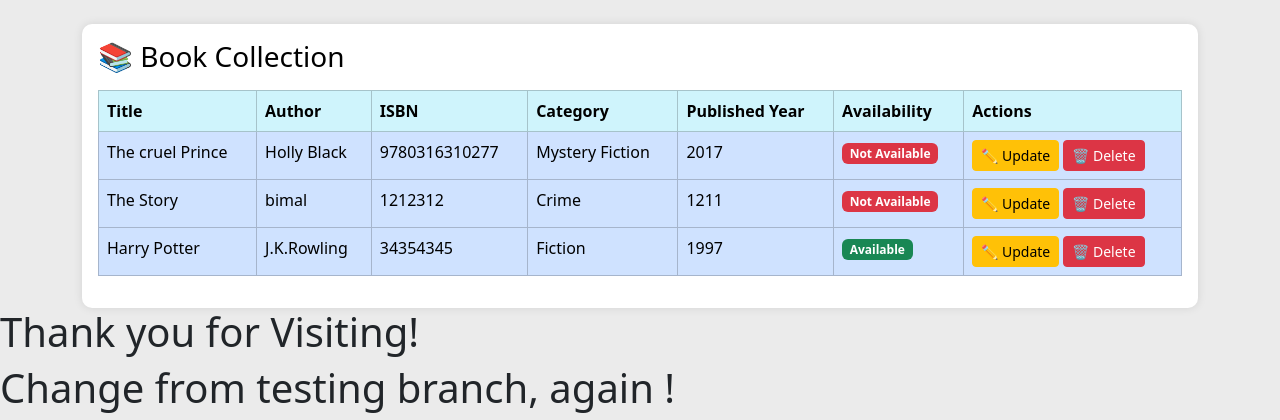
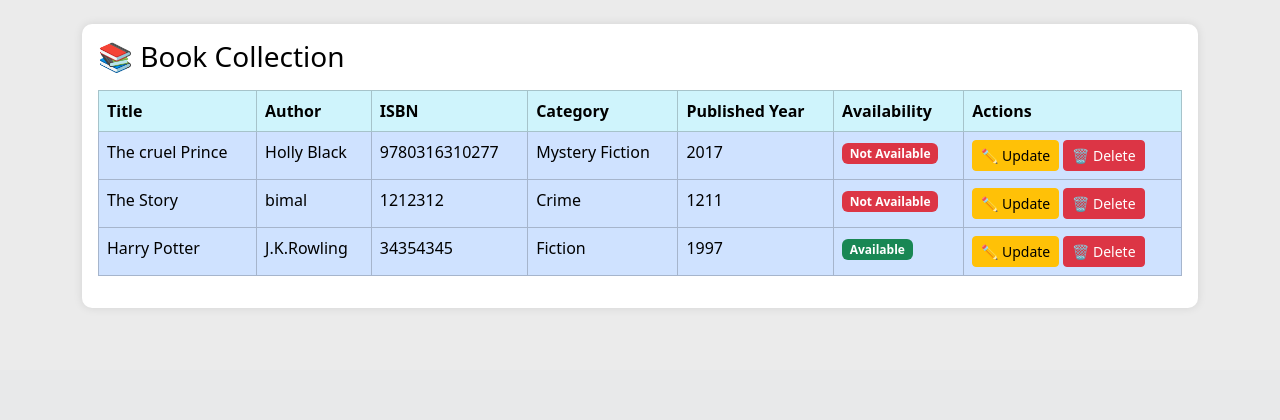
Before and after one commit to Jiya156/LibraryManagement, a Django app: page / in a window 1280 px wide. Shown: the part 430-850 px from the top of the page. After the commit the page ends 738 px from the top, so only its background shows below. Run offline with Django 5.2, Linux system fonts and the light colour scheme; data comes from the database, SQL or seed files in the repository; some libraries are stand-ins or nearby versions.

Commit message:
modified home.html

```diff
--- a/template/home.html
+++ b/template/home.html
@@ -91,11 +91,5 @@
             </table>
         </div>
     </div>
-
-    <div>
-        <h1>Thank you for Visiting!</h1>
-        <h1>Change from testing branch, again !</h1>
-    </div>
-
 </body>
 </html>
```
